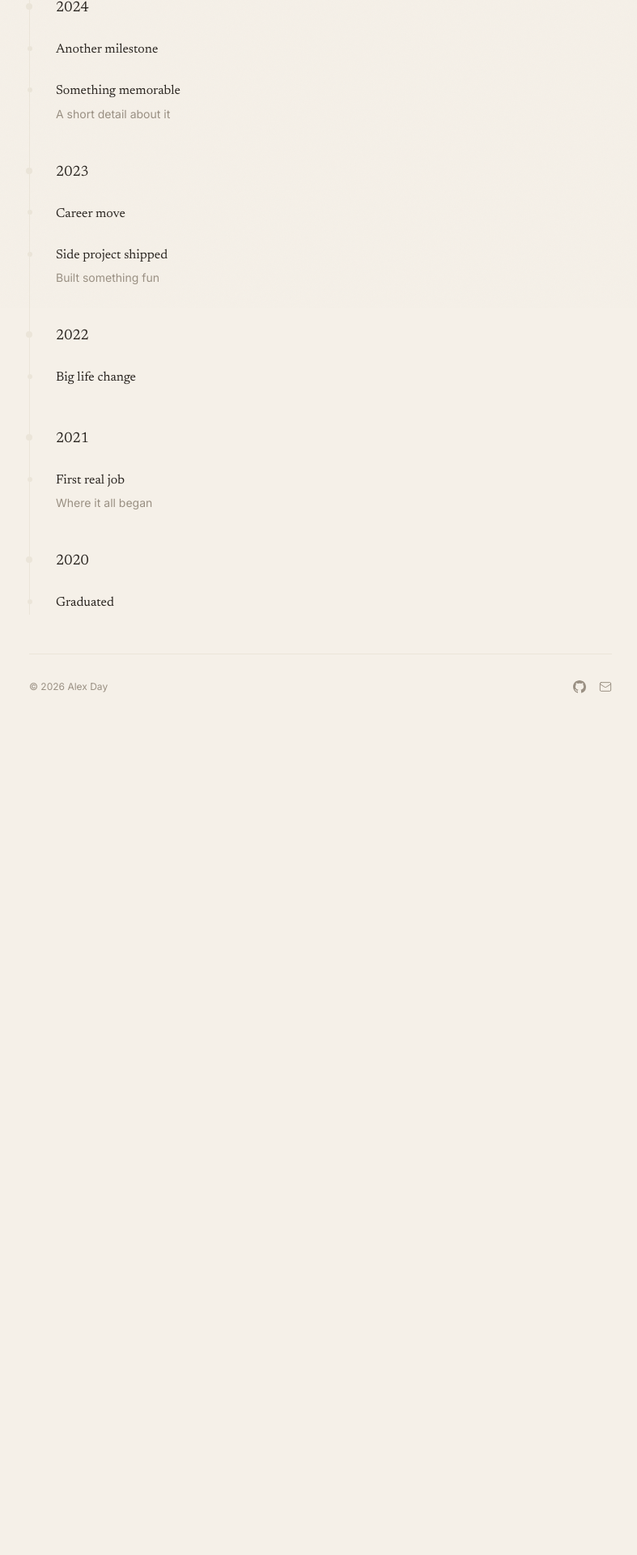
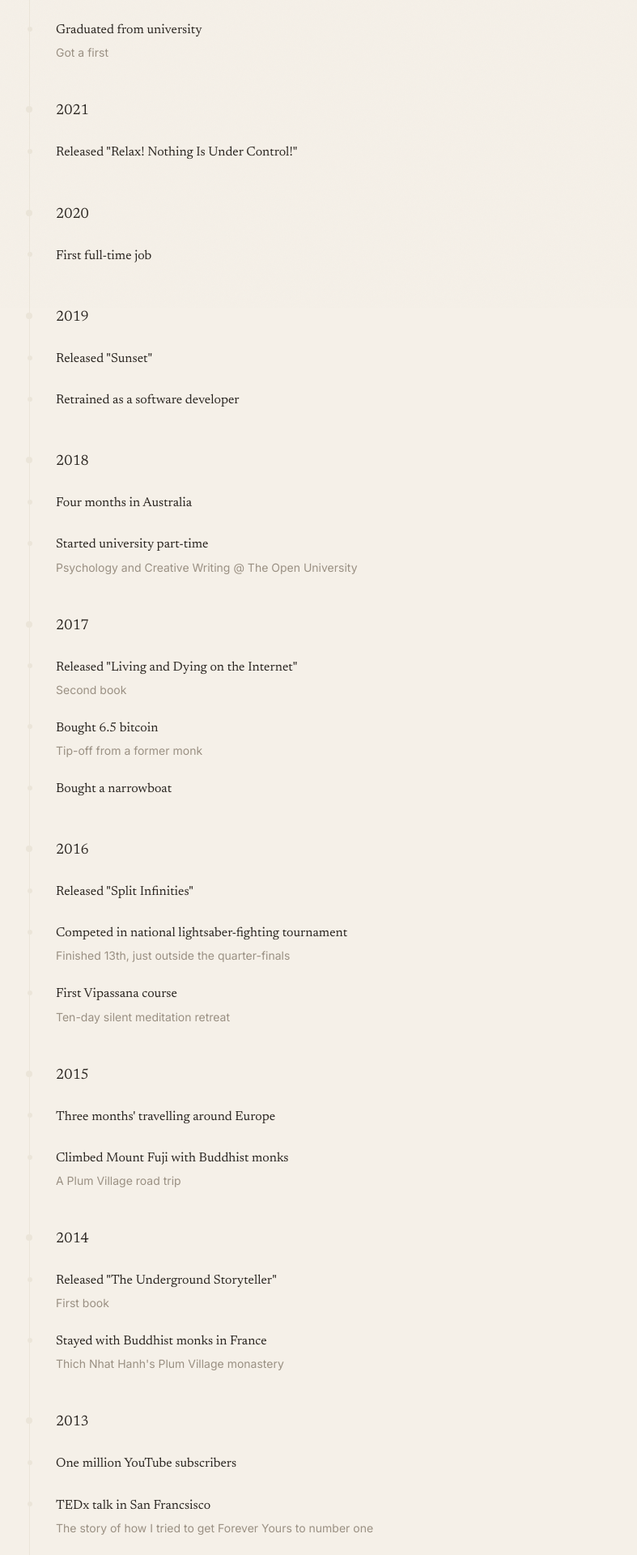
Before and after one commit to sudokufan/alex.day, a React (Vite) app: page /timeline in a window 1280 px wide. Shown: the part 420-2340 px from the top of the page at 81% size, without its empty margins (244-1031 px from the left). Before the commit the page ends 1372 px from the top, so only its background shows below. Built offline with nearby package versions, Linux system fonts and the light colour scheme.

Commit message:
updated timeline

```diff
--- a/src/content/timeline.ts
+++ b/src/content/timeline.ts
@@ -1,12 +1,97 @@
 import type { TimelineEntry } from "../lib/types";
 
 export const timeline: TimelineEntry[] = [
-  { year: 2025, title: "Placeholder entry", description: "Replace with your real highlights" },
-  { year: 2024, title: "Another milestone" },
-  { year: 2024, title: "Something memorable", description: "A short detail about it" },
-  { year: 2023, title: "Career move" },
-  { year: 2023, title: "Side project shipped", description: "Built something fun" },
-  { year: 2022, title: "Big life change" },
-  { year: 2021, title: "First real job", description: "Where it all began" },
-  { year: 2020, title: "Graduated" },
+  { year: 2026, title: 'Released "The Stranger"' },
+  {
+    year: 2025,
+    title: "Graduated from university",
+    description: "Got a first",
+  },
+  { year: 2021, title: 'Released "Relax! Nothing Is Under Control!"' },
+  { year: 2020, title: "First full-time job" },
+  { year: 2019, title: 'Released "Sunset"' },
+  { year: 2019, title: "Retrained as a software developer" },
+  { year: 2018, title: "Four months in Australia" },
+  {
+    year: 2018,
+    title: "Started university part-time",
+    description: "Psychology and Creative Writing @ The Open University",
+  },
+  {
+    year: 2017,
+    title: 'Released "Living and Dying on the Internet"',
+    description: "Second book",
+  },
+  {
+    year: 2017,
+    title: "Bought 6.5 bitcoin",
+    description: "Tip-off from a former monk",
+  },
+  { year: 2017, title: "Bought a narrowboat" },
+  { year: 2016, title: 'Released "Split Infinities"' },
+  {
+    year: 2016,
+    title: "Competed in national lightsaber-fighting tournament",
+    description: "Finished 13th, just outside the quarter-finals",
+  },
+  {
+    year: 2016,
+    title: "First Vipassana course",
+    description: "Ten-day silent meditation retreat",
+  },
+  {
+    year: 2015,
+    title: "Three months' travelling around Europe",
+  },
+  {
+    year: 2015,
+    title: "Climbed Mount Fuji with Buddhist monks",
+    description: "A Plum Village road trip",
+  },
+  {
+    year: 2014,
+    title: 'Released "The Underground Storyteller"',
+    description: "First book",
+  },
+  {
+    year: 2014,
+    title: "Stayed with Buddhist monks in France",
+    description: "Thich Nhat Hanh's Plum Village monastery",
+  },
+  { year: 2013, title: "One million YouTube subscribers" },
+  {
+    year: 2013,
+    title: "TEDx talk in San Francsisco",
+    description: "The story of how I tried to get Forever Yours to number one",
+  },
+  {
+    year: 2013,
+    title: "Interviewed Kermit the Frog",
+    description: "Used a Muppet of myself made for me by the Muppet studio",
+  },
+  { year: 2013, title: 'Released "Epigrams and Interludes"' },
+  { year: 2012, title: '"Stupid Stupid" reached #25 in UK charts' },
+  { year: 2012, title: '"Lady Godiva" reached #15 in UK charts' },
+  { year: 2011, title: '"Forever Yours" reached #4 in UK charts' },
+  {
+    year: 2011,
+    title: 'Released "Still Got Legs"',
+    description: "Second Chameleon Circuit album",
+  },
+  {
+    year: 2009,
+    title: 'Released "Parrot Stories"',
+    description: "First solo album",
+  },
+  {
+    year: 2009,
+    title: 'Released "Chameleon Circuit"',
+    description: "Songs about Doctor Who",
+  },
+  {
+    year: 2008,
+    title: "Won a BBC reality show",
+    description: "Upstaged, cancelled after its only season",
+  },
+  { year: 2006, title: "Started YouTube channel", description: "nerimon" },
 ];
```
